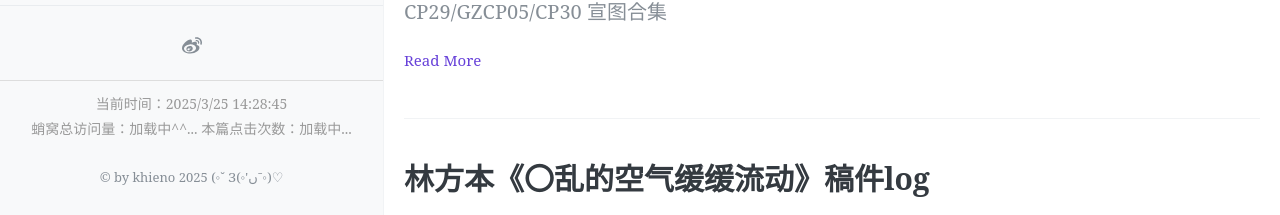
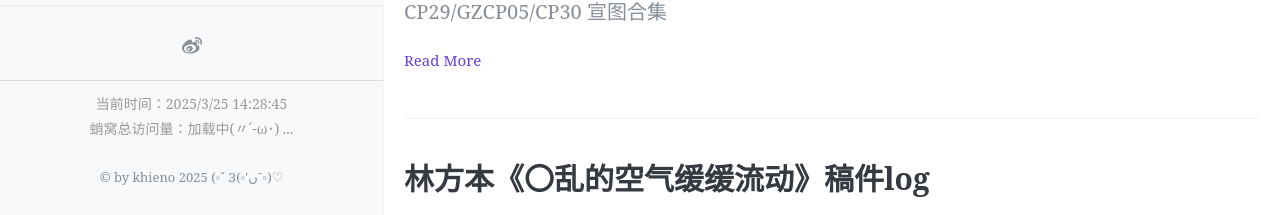
Before and after one commit to khieno/maybealiar, a Jekyll site: the page built from index.html, in a window 1280 px wide and 900 px high, scrolled down 539 px. Shown: the part 677-892 px from the top of the window. Built offline with Jekyll 4.4.1, drawn with Linux system fonts in a browser that asks for light colours; the list of posts is cut into pages by our own code; comment, search, counter and statistics services are not loaded; some of the changed lines change nothing that is shown.

Commit message:
Update footer.html

```diff
--- a/_includes/footer.html
+++ b/_includes/footer.html
@@ -5,11 +5,15 @@
 
   <!-- 统计访问量 -->
   <div>
-    蛸窝总访问量：<span id="busuanzi_value_site_pv">加载中^^...</span>
-    <span>本篇点击次数：<span id="busuanzi_value_page_pv">加载中...</span></span>
+    蛸窝总访问量：<span id="busuanzi_value_site_pv">加载中(〃´-ω･) ...</span>
 
   </div>
 </div>
+{% if page.layout == "post" %}
+  <div class="post-views">
+    本篇点击次数：<span id="busuanzi_value_page_pv">加载中( ･´ω`･ )...</span>
+  </div>
+{% endif %}
 
 <!-- 更新时间 JavaScript -->
 <script>
```
